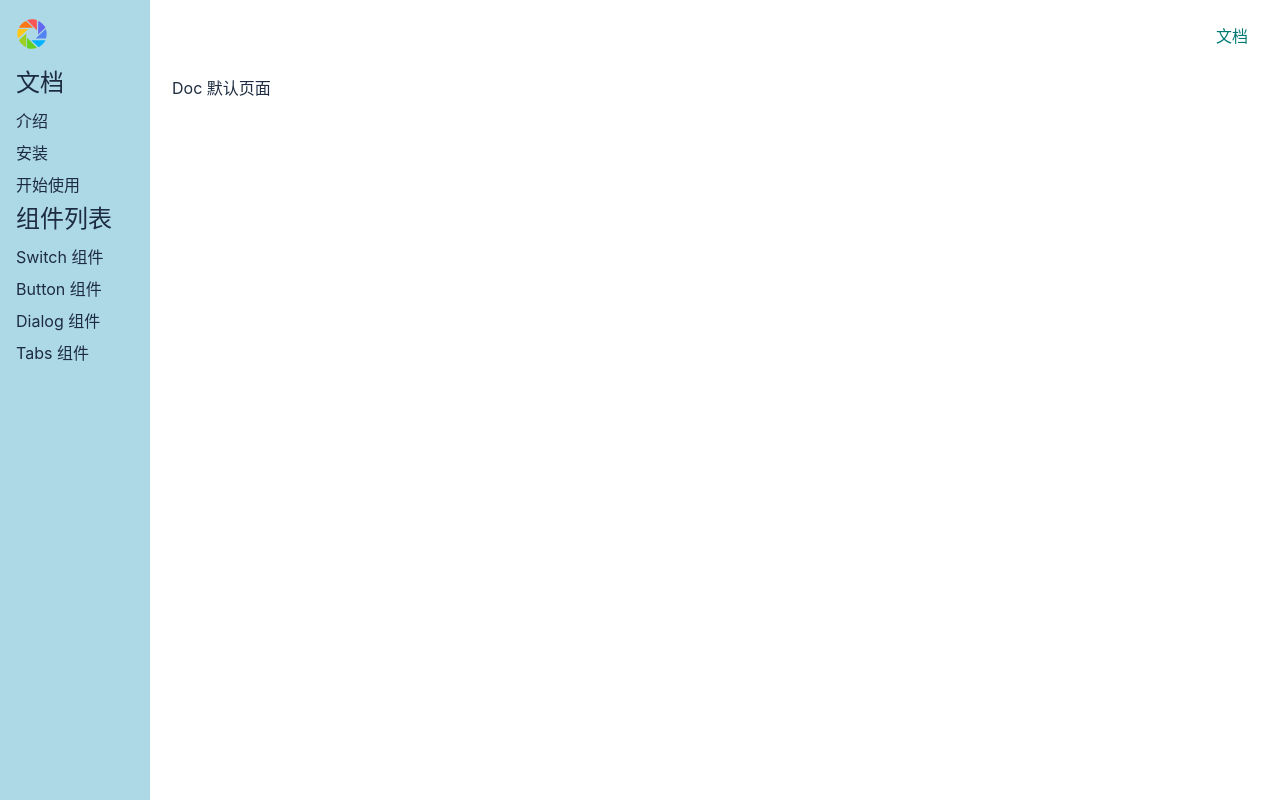
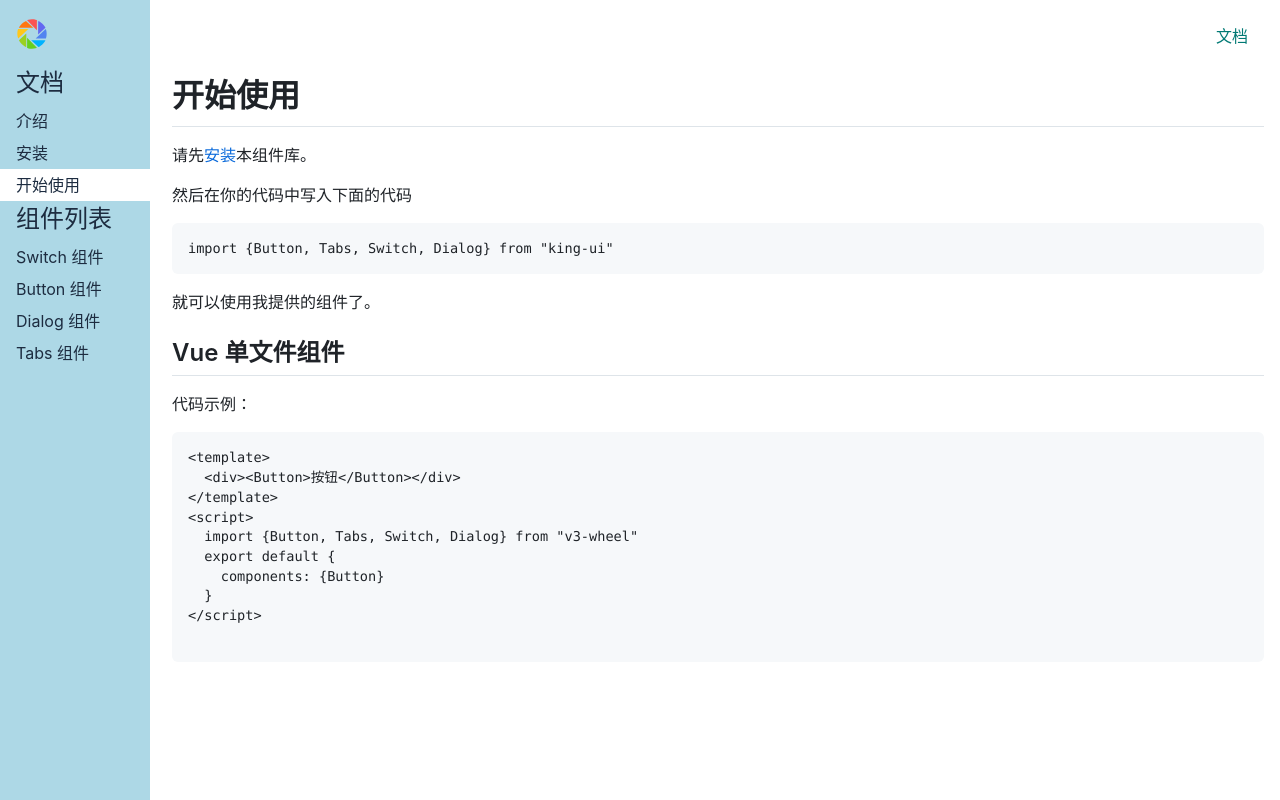
Before and after one commit to heavenly-zy/v3-wheel, a Vue app: page /#/doc/get-started in a window 1280 px wide. Before the commit this address led to /#/doc. Built offline with nearby package versions, Linux system fonts and the light colour scheme.

Commit message:
引入 github 样式

```diff
--- a/package.json
+++ b/package.json
@@ -6,6 +6,7 @@
     "build": "vite build"
   },
   "dependencies": {
+    "github-markdown-css": "^4.0.0",
     "vue": "^3.0.0-rc.1",
     "vue-router": "4.0.0-beta.3"
   },
--- a/src/views/GetStarted.vue
+++ b/src/views/GetStarted.vue
@@ -1,5 +1,5 @@
 <template>
-	<article>
+	<article class="markdown-body">
 		<h1>
 			开始使用
 		</h1>
--- a/src/views/Install.vue
+++ b/src/views/Install.vue
@@ -1,5 +1,5 @@
 <template>
-	<article>
+	<article class="markdown-body">
 		<h1>安装</h1>
 		<p>打开终端运行下列命令：</p>
 		<pre><code>npm install v3-wheel</code></pre>
--- a/src/views/Intro.vue
+++ b/src/views/Intro.vue
@@ -1,5 +1,5 @@
 <template>
-	<article>
+	<article class="markdown-body">
 		<h1>介绍</h1>
 		<p>v3-wheel 是一款基于 Vue 3 和 TypeScript 的 UI 组件库。</p>
 		<p>这款组件库其实是我为了总结自己这几年的技术经验而写的，全程亲手编写，尽量不采用第三方库，包括你现在看到的这个官网也几乎都是我自己写的。</p>
```
Also changed, not shown: src/main.ts (+8 -7 lines), 1 other file (tests, documents, lock files or other folders).
